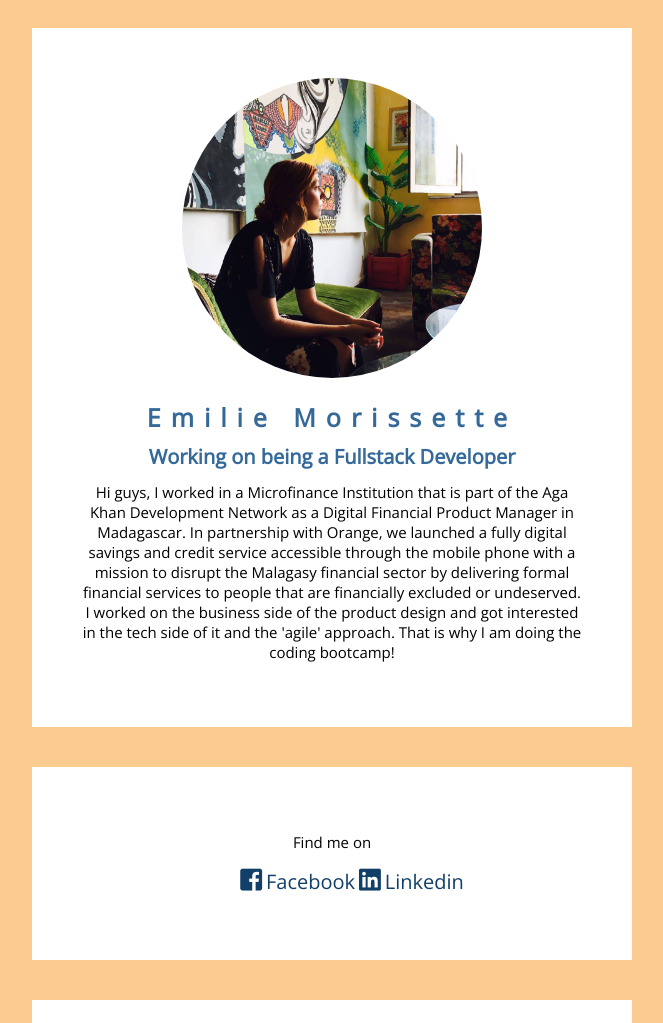
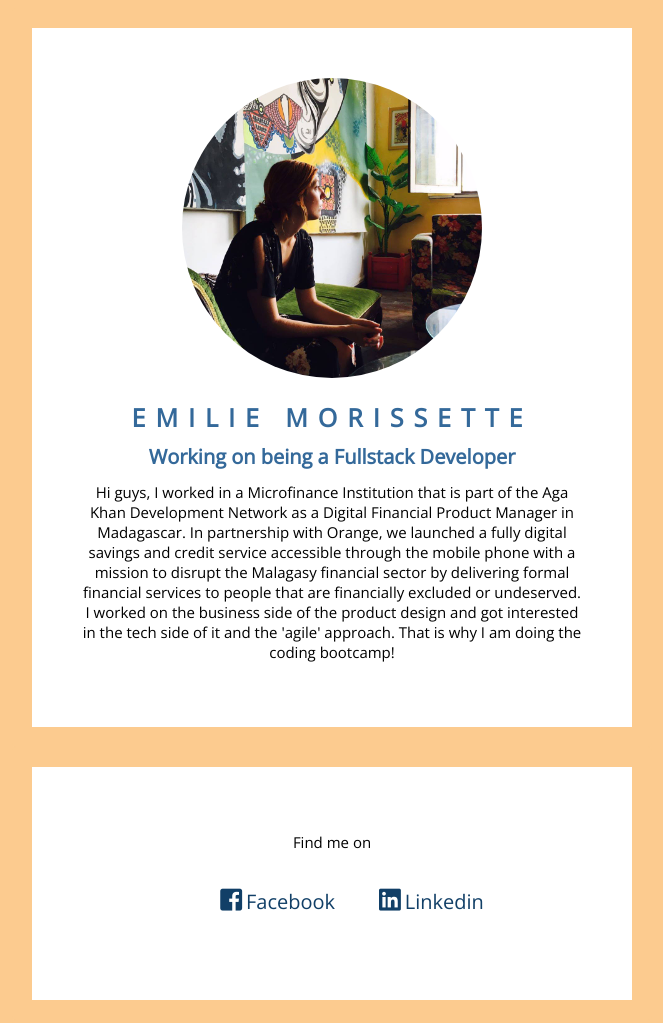
Before and after one commit to emorissettegregoire/profile, a plain HTML site: page index.html in a window 1280 px wide. Shown: the top 1023 px of the page, without its empty margins (308-971 px from the left). Drawn offline with nearby package versions, Linux system fonts and the light colour scheme.

Commit message:
Exercice complete

```diff
--- a/index.html
+++ b/index.html
@@ -12,7 +12,7 @@
     <div class="container">
     <div class="card">
       <img id="avatar" src="images/profile pic2.jpg" alt="Profile Picture">
-      <h1 id="name">Emilie Morissette</h1>
+      <h1 id="name">EMILIE MORISSETTE</h1>
       <h2>Working on being a Fullstack Developer</h2>
       <p>Hi guys, I worked in a Microfinance Institution that is part of the Aga Khan Development Network as a Digital Financial Product Manager in Madagascar. In partnership with Orange, we launched a fully digital savings and credit service accessible through the mobile phone with a mission to disrupt the Malagasy financial sector by delivering formal financial services to people that are financially excluded or undeserved. I worked on the business side of the product design and got interested in the tech side of it and the 'agile' approach. That is why I am doing the coding bootcamp!</p>
     </div>
@@ -21,7 +21,7 @@
       <p>Find me on</p>
       <ul>
         <li><i class="fab fa-facebook-square"></i>
-          <a href="https://www.facebook.com/emilie.morissette.9" target="_blank">Facebook</a></li>
+          <a href="https://www.facebook.com/emilie.morissette.9" target="_blank"> Facebook</a></li>
         <li><i class="fab fa-linkedin"></i>
           <a href="https://www.linkedin.com/in/emilimg/" target="_blank">Linkedin</a></li>
       </ul>
--- a/style.css
+++ b/style.css
@@ -36,7 +36,7 @@ a:hover, .fab {
 ul > li {
   list-style-type: none;
   display: inline-block;
-
+  padding: 20px;
 }
 
 th {
```
